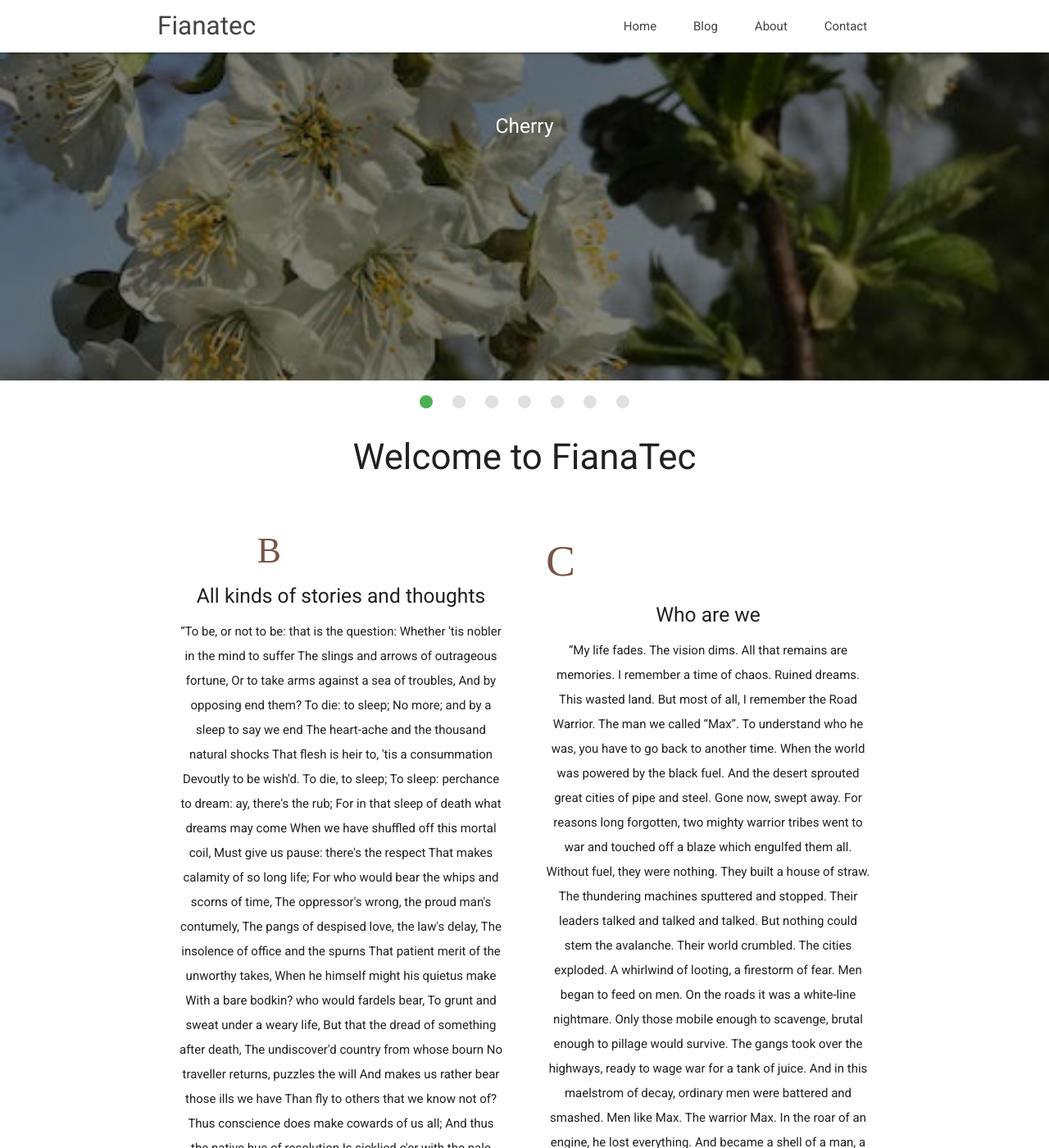
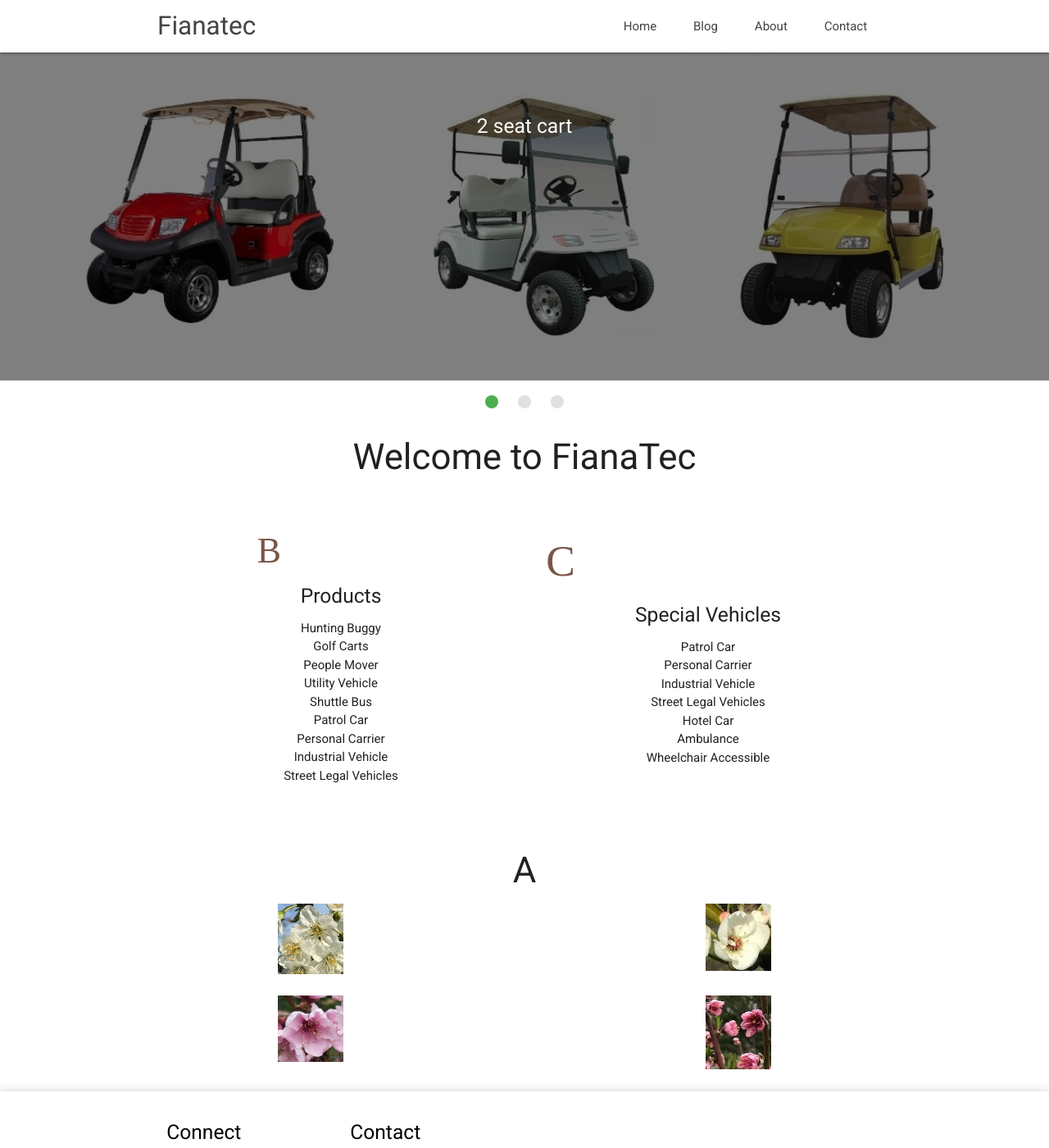
Before and after one commit to fianatec/fianatec.github.io, a Jekyll site: the page built from index.md, in a window 1280 px wide and 1400 px high. Shown: the whole window at 82% size. Built offline with Jekyll 4.4.1, drawn with Linux system fonts in a browser that asks for light colours; nearby versions of some CDN libraries; some of the changed text lies outside the part shown.

Commit message:
Update index.md

```diff
--- a/index.md
+++ b/index.md
@@ -4,6 +4,7 @@ title: FianaTec
 ---
 <div class="slider">
 	<ul class="slides">
+<!--
 		<li>
 			<img src="/assets/images/Cherry.jpg">
 			<div class="caption center-align">
@@ -28,6 +29,7 @@ title: FianaTec
 				<h5>Nectarine</h5>
 			</div>
 		</li>
+-->
 				<li>
 			<img src="/assets/images/sz2seats.jpg">
 			<div class="caption center-align">
@@ -61,55 +63,25 @@ title: FianaTec
 			<div class="col s12 m6">
 				<div class="icon-block">
 					<a href="https://fianatec.github.io/blog.html"><h3 class="center brown-text"><i class="material-icons">Blogs</i></h3></a>
-					<h5 class="center">All kinds of stories and thoughts</h5>
+					<h5 class="center">Products</h5>
 
-					<p class="light">“To be, or not to be: that is the question:
-Whether 'tis nobler in the mind to suffer
-The slings and arrows of outrageous fortune,
-Or to take arms against a sea of troubles,
-And by opposing end them? To die: to sleep;
-No more; and by a sleep to say we end
-The heart-ache and the thousand natural shocks
-That flesh is heir to, 'tis a consummation
-Devoutly to be wish'd. To die, to sleep;
-To sleep: perchance to dream: ay, there's the rub;
-For in that sleep of death what dreams may come
-When we have shuffled off this mortal coil,
-Must give us pause: there's the respect
-That makes calamity of so long life;
-For who would bear the whips and scorns of time,
-The oppressor's wrong, the proud man's contumely,
-The pangs of despised love, the law's delay,
-The insolence of office and the spurns
-That patient merit of the unworthy takes,
-When he himself might his quietus make
-With a bare bodkin? who would fardels bear,
-To grunt and sweat under a weary life,
-But that the dread of something after death,
-The undiscover'd country from whose bourn
-No traveller returns, puzzles the will
-And makes us rather bear those ills we have
-Than fly to others that we know not of?
-Thus conscience does make cowards of us all;
-And thus the native hue of resolution
-Is sicklied o'er with the pale cast of thought,
-And enterprises of great pith and moment
-With this regard their currents turn awry,
-And lose the name of action.--Soft you now!
-The fair Ophelia! Nymph, in thy orisons
-Be all my sins remember'd!”</p>
+					<p class="light">
+					<ul>
+						<li>Hunting Buggy</li><li>Golf Carts</li><li>People Mover</li><li>Utility Vehicle</li><li>Shuttle Bus</li>
+						<li>Patrol Car</li><li>Personal Carrier</li><li>Industrial Vehicle</li><li>Street Legal Vehicles</li>
+					</ul>
+					</p>
 				</div>
 			</div>
 			<div class="col s12 m6">
 				<div class="icon-block">
 					<a href="https://fianatec.github.io/about.html"><h2 class="center brown-text"><i class="material-icons">Contacts</i></h2></a>
-					<h5 class="center">Who are we</h5>
+					<h5 class="center">Special Vehicles</h5>
 					<p  class="light">
-						“My life fades. The vision dims. All that remains are memories. I remember a time of chaos. Ruined dreams. This wasted land. But most of all, I remember the Road Warrior. The man we called “Max”.
-
-To understand who he was, you have to go back to another time. When the world was powered by the black fuel. And the desert sprouted great cities of pipe and steel. Gone now, swept away. For reasons long forgotten, two mighty warrior tribes went to war and touched off a blaze which engulfed them all. Without fuel, they were nothing. They built a house of straw. The thundering machines sputtered and stopped. Their leaders talked and talked and talked. But nothing could stem the avalanche. Their world crumbled. The cities exploded. A whirlwind of looting, a firestorm of fear. Men began to feed on men.
-
-On the roads it was a white-line nightmare. Only those mobile enough to scavenge, brutal enough to pillage would survive. The gangs took over the highways, ready to wage war for a tank of juice. And in this maelstrom of decay, ordinary men were battered and smashed. Men like Max. The warrior Max. In the roar of an engine, he lost everything. And became a shell of a man, a burnt out, desolate man, a man haunted by the demons of his past, a man who wandered out into the wasteland. And it was here, in this blighted place, that he learned to live again...”
+					<ul>
+						<li>Patrol Car</li><li>Personal Carrier</li><li>Industrial Vehicle</li><li>Street Legal Vehicles</li>
+						<li>Hotel Car</li><li>Ambulance</li><li>Wheelchair Accessible</li>
+					</ul>
 					</p>
 				</div>
 			</div>
```
